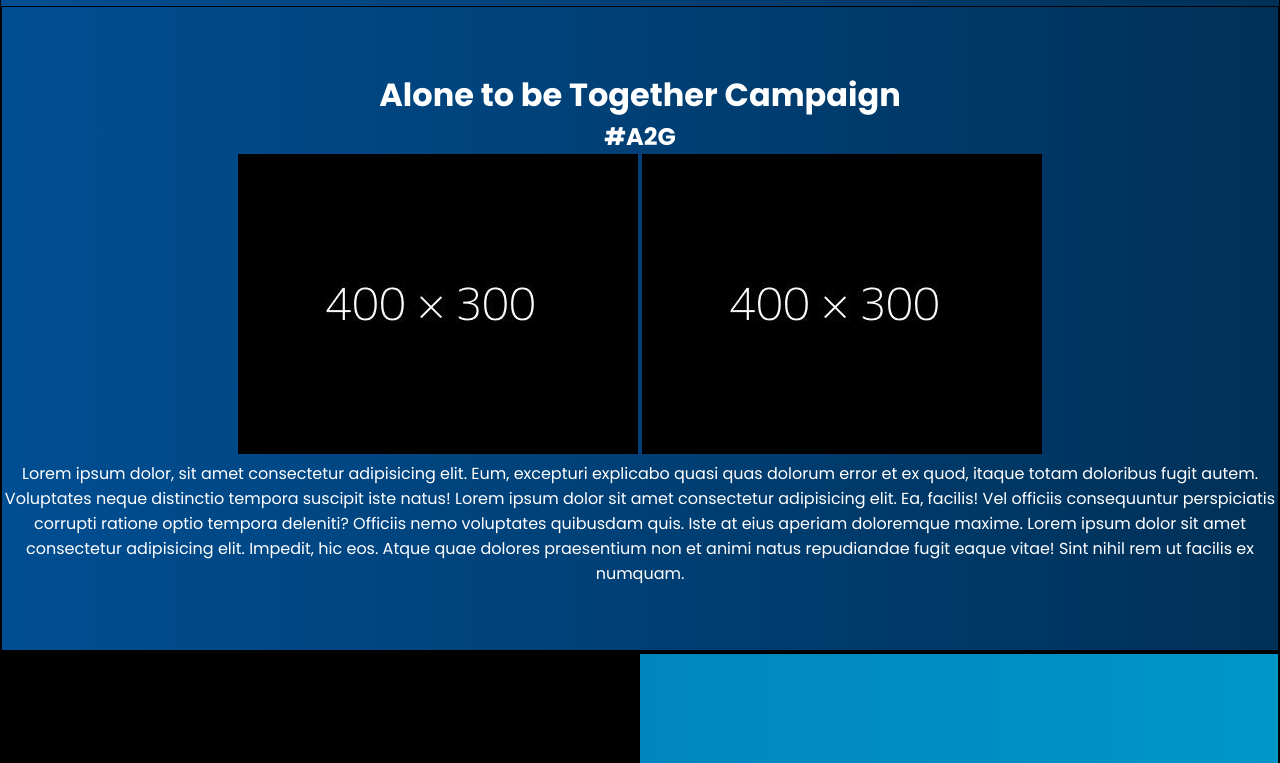
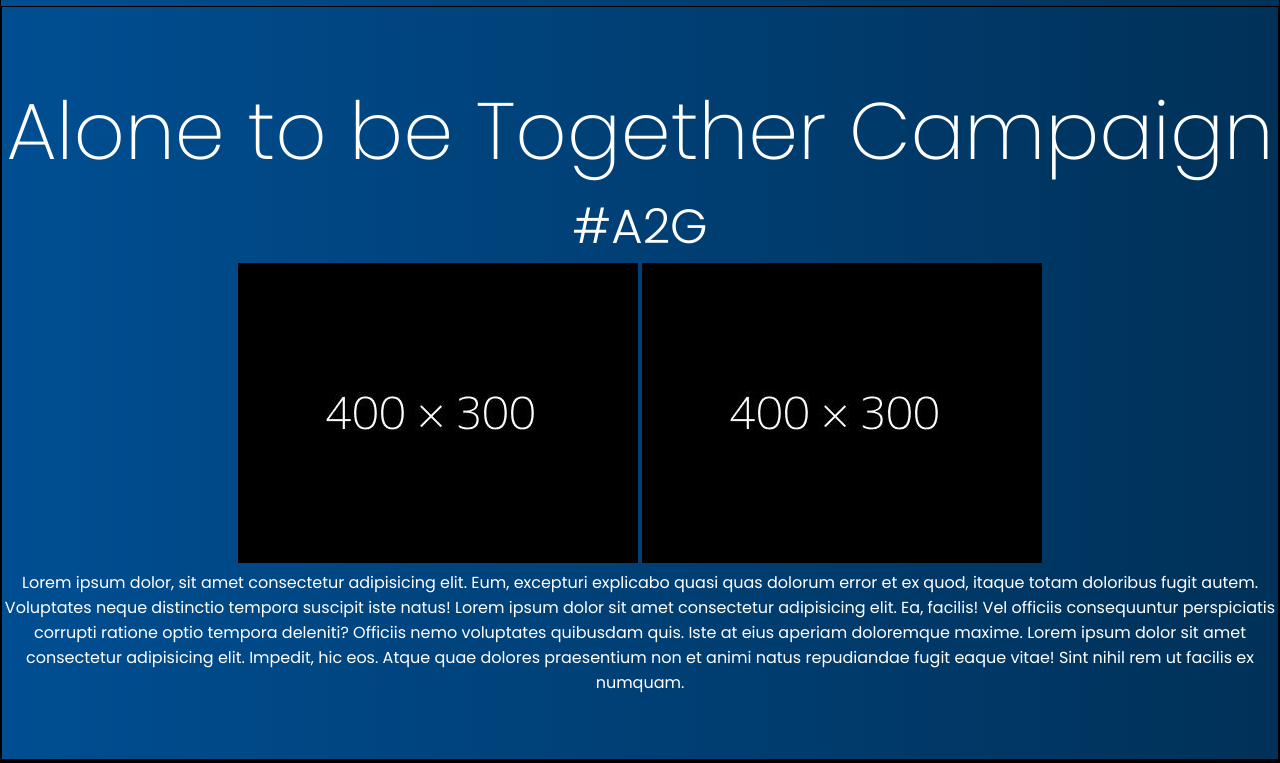
Before and after one commit to djibril-coulybaly/FishingTAG-A2G-Campaign-Website, a PHP site: page / in a window 1280 px wide. Shown: the part 631-1394 px from the top of the page. Run offline with PHP 8.4, Linux system fonts and the light colour scheme.

Commit message:
Updated font weight and size for h1 and h2

```diff
--- a/Website/Assets/CSS/styles.css
+++ b/Website/Assets/CSS/styles.css
@@ -26,6 +26,16 @@ body{
 
 a{
   margin: 10px 0;
+}
+
+h1 {
+  font-weight: 200;
+  font-size: 5rem;
+}
+
+h2 {
+  font-weight: 300;
+  font-size: 3rem;
 }
 
 .about, .donation, footer {
```
